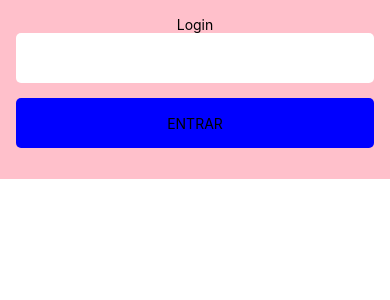
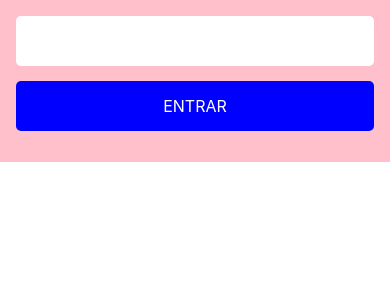
Before and after one commit to DevSunior/vendasOnlineApp, a React Native app: screen / in a window 390 px wide. Shown: the top 300 px of the page. Built offline with nearby package versions, Linux system fonts and the light colour scheme.

Commit message:
Adding text component

```diff
--- a/src/modules/login/screens/Login.tsx
+++ b/src/modules/login/screens/Login.tsx
@@ -12,7 +12,6 @@
     return (
         <View>
             <ContainerLogin>
-                <Text>Login</Text>
                 <Input />
                 <Button title="ENTRAR" margin="15px" onPress={handleOnPress}/>
             </ContainerLogin>
--- a/src/shared/components/button/Button.tsx
+++ b/src/shared/components/button/Button.tsx
@@ -1,5 +1,8 @@
-import { Text, TouchableOpacityProps } from "react-native";
+import { TouchableOpacityProps } from "react-native";
 import { ContainerButton } from "./button.style";
+import Text from "../text/Text";
+import { theme } from "../../themes/theme";
+import { textTypes } from "../text/textTypes";
 
 interface ButtonProps extends TouchableOpacityProps {
     title: string;
@@ -10,7 +13,7 @@
 
     return (
         <ContainerButton margin={margin} {...props}>
-            <Text>{title}</Text>
+            <Text color={theme.colors.neutralTheme.white}>{title}</Text>
         </ContainerButton>
     )
 
--- /dev/null
+++ b/src/shared/components/text/Text.tsx
@@ -0,0 +1,26 @@
+import { TextProps as TextPropsNative } from "react-native";
+import { ContainerText } from "./text.style";
+import { textTypes } from "./textTypes";
+import { useMemo } from "react";
+
+interface TextProps extends TextPropsNative {
+    color?: string,
+    type?: string
+}
+
+const Text = ({color, type, ...props}: TextProps) => {
+
+    const handleSize = useMemo(() => {
+        switch(type) {
+            case textTypes.TITLE:
+                return '32px'
+                break;
+            default:
+                return '16px'
+                break;
+        }
+    }, [type])
+    return <ContainerText size={handleSize} color={color} {...props}/>
+}
+
+export default Text;
--- /dev/null
+++ b/src/shared/components/text/text.style.ts
@@ -0,0 +1,12 @@
+import styled from "styled-components/native";
+
+interface ContainerTextProps {
+    color?: string;
+    size: string;
+}
+
+export const ContainerText = styled.Text<ContainerTextProps>`
+    ${(props: ContainerTextProps) => (props.color ? `color: ${props.color};` : '')};
+
+    font-size: ${(props: ContainerTextProps) => (props.size)};
+`
--- /dev/null
+++ b/src/shared/components/text/textTypes.ts
@@ -0,0 +1,3 @@
+export enum textTypes {
+    TITLE = 'TITLE',
+}
--- /dev/null
+++ b/src/shared/themes/colors.ts
@@ -0,0 +1,7 @@
+export const grayTheme = {
+    gray80: '#B1BBC2'
+}
+
+export const neutralTheme = {
+    white: '#ffffff'
+}
--- /dev/null
+++ b/src/shared/themes/theme.ts
@@ -0,0 +1,8 @@
+import { grayTheme, neutralTheme } from "./colors";
+
+export const theme = {
+    colors: {
+        grayTheme,
+        neutralTheme
+    }
+}
```
